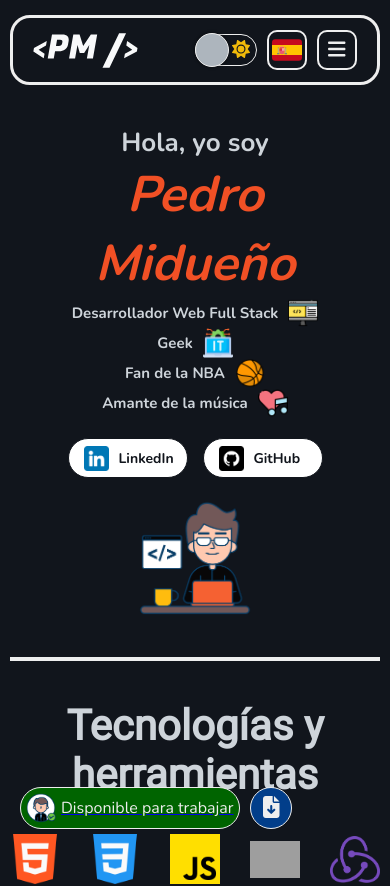
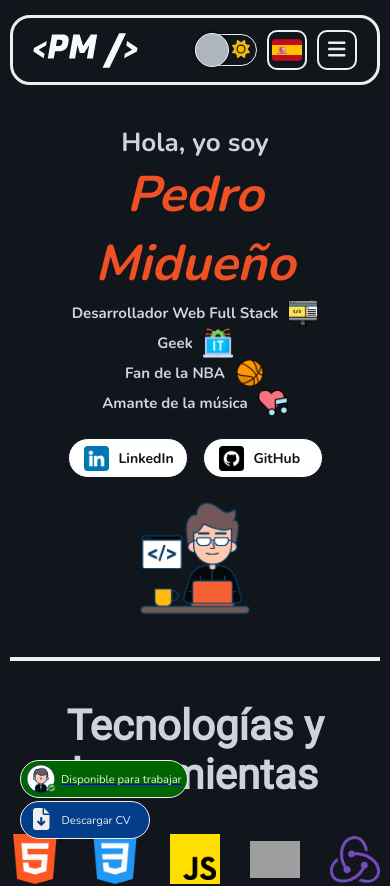
Before and after one commit to PedroMidueno/portfolio-pedromidueno, a React (Vite) app: page / in a window 390 px wide. Shown: the top 886 px of the page. Built offline with nearby package versions, Linux system fonts and the light colour scheme; grey boxes are pictures that could not be loaded.

Commit message:
Make responsive design of StatusBar component

```diff
--- a/src/index.css
+++ b/src/index.css
@@ -1,16 +1,16 @@
 @font-face {
-  font-family: 'Nunito';
-  src: url('assets/fonts/Nunito-VariableFont.ttf') format('truetype')
+  font-family: "Nunito";
+  src: url("assets/fonts/Nunito-VariableFont.ttf") format("truetype");
 }
 
 @font-face {
-  font-family: 'Roboto-Regular';
-  src: url('assets/fonts/Roboto-Regular.ttf') format('truetype');
+  font-family: "Roboto-Regular";
+  src: url("assets/fonts/Roboto-Regular.ttf") format("truetype");
 }
 
 @font-face {
-  font-family: 'Roboto-Medium';
-  src: url('assets/fonts/Roboto-Medium.ttf') format('truetype');
+  font-family: "Roboto-Medium";
+  src: url("assets/fonts/Roboto-Medium.ttf") format("truetype");
 }
 
 * {
@@ -23,7 +23,7 @@
 :root {
   /* UISettings variables*/
   --light-color: #eeeeee;
-  --dark-color: #11151C;
+  --dark-color: #11151c;
   --title-color-dark-mode: #ced4da;
 
   /*Desktop font size variables*/
@@ -39,7 +39,7 @@
   --desktop-paragraph-font-weigth: 400;
   --desktop-navigation-font-weigth: 600;
   --desktop-captions-font-weigth: 400;
-  --transition-settings: all .3s ease;
+  --transition-settings: all 0.3s ease;
 
   /* Shadow colors*/
   --html-shadow-color: #fb8500;
@@ -62,7 +62,7 @@
 body {
   background: var(--dark-color);
   color: var(--light-color);
-  transition: all .3s ease;
+  transition: all 0.3s ease;
   overflow-x: hidden;
 }
 
@@ -98,7 +98,7 @@ body.light {
 }
 
 #scroll-top-button.show {
-  animation: popup .2s ease-in-out;
+  animation: popup 0.2s ease-in-out;
   transform: scale(1);
 }
 
@@ -123,7 +123,7 @@ body.light {
   gap: 5px;
   align-items: center;
   color: var(--light-color);
-  font-family: 'Nunito';
+  font-family: "Nunito";
   border-radius: 42px;
   padding: 5px;
   height: 42px;
@@ -136,7 +136,7 @@ body.light {
   border: 1px solid var(--dark-color);
 }
 
-.available-button>img {
+.available-button > img {
   width: 30px;
 }
 
@@ -150,7 +150,7 @@ body.light {
   width: 42px;
   height: 42px;
   transition: var(--transition-settings);
-  font-family: 'Nunito';
+  font-family: "Nunito";
   white-space: nowrap;
   overflow: hidden;
   color: var(--light-color);
@@ -184,9 +184,49 @@ body.light {
   }
 }
 
+/* Responsive design */
+
+@media screen and (max-width: 800px) {
+  .status-bar {
+    justify-content: flex-start;
+    gap: 5px;
+  }
+
+  .cv-download-button {
+    font-size: 0.8rem;
+    width: 130px;
+    height: 40px;
+  }
+
+  .available-button {
+    font-size: 0.8rem;
+    height: 40px;
+  }
+}
+
 @media screen and (max-width: 829px) {
   #app {
     max-width: 90%;
+  }
+}
+
+@media screen and (max-width: 600px) {
+  .status-bar {
+    flex-direction: column;
+    gap: 3px;
+    bottom: 5px;
+  }
+
+  .available-button {
+    font-size: 0.7rem;
+    height: 38px;
+    order: 2;
+  }
+
+  .cv-download-button {
+    font-size: 0.7rem;
+    height: 38px;
+    order: 1;
   }
 }
 
```
